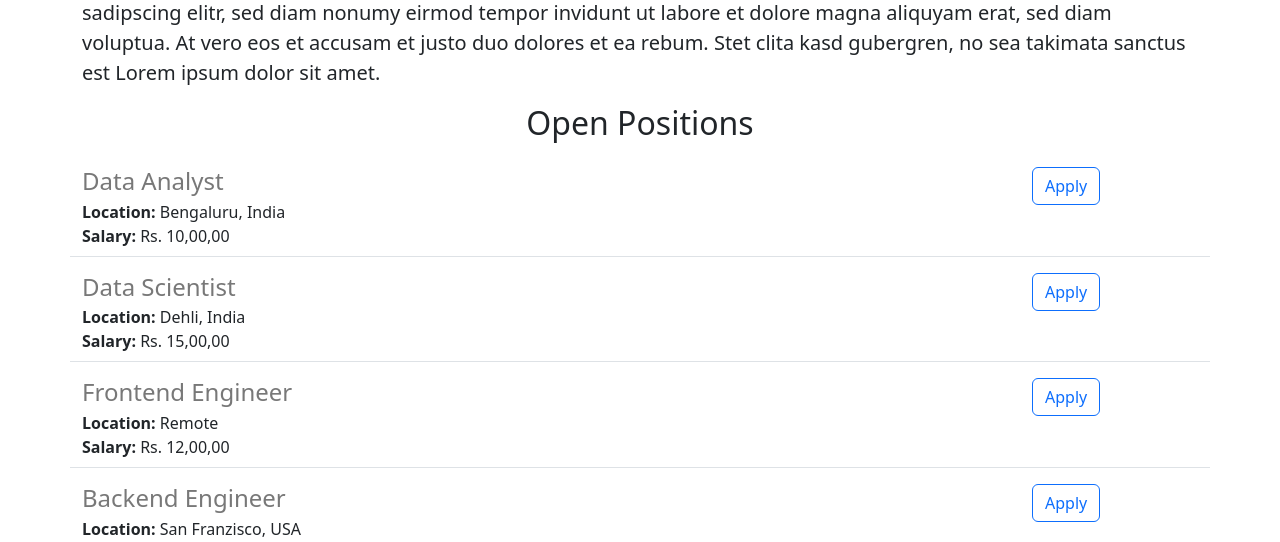
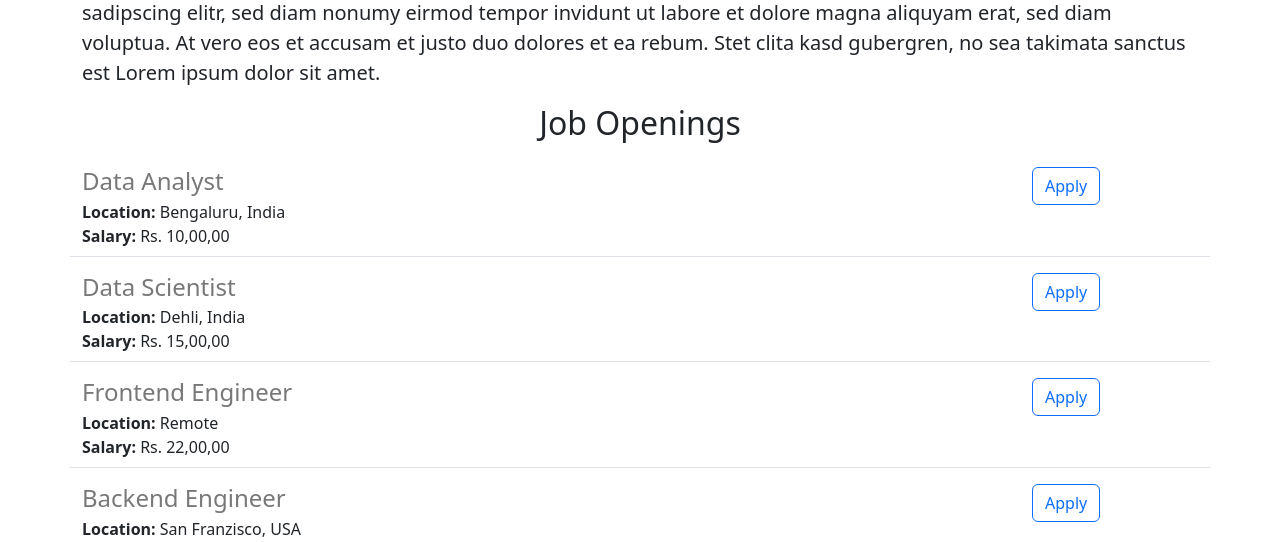
Before and after one commit to HerrWinnefeld/jovian-careers-websideV2, a Flask app: page / in a window 1280 px wide. Shown: the part 554-1096 px from the top of the page. Run offline with Flask 2, Linux system fonts and the light colour scheme.

Commit message:
Reload Items

```diff
--- a/app.py
+++ b/app.py
@@ -21,7 +21,7 @@ JOBS = [
   'id': 3,
     'title': 'Frontend Engineer',
     'location': 'Remote',
-    'salary': 'Rs. 12,00,00'
+    'salary': 'Rs. 22,00,00'
   },
   {
   'id': 4,
--- a/templates/home.html
+++ b/templates/home.html
@@ -20,7 +20,7 @@
     <p class="lead">
       Lorem ipsum dolor sit amet, consetetur sadipscing elitr, sed diam nonumy eirmod tempor invidunt ut labore et dolore magna aliquyam erat, sed diam voluptua. At vero eos et accusam et justo duo dolores et ea rebum. Stet clita kasd gubergren, no sea takimata sanctus est Lorem ipsum dolor sit amet. Lorem ipsum dolor sit amet, consetetur sadipscing elitr, sed diam nonumy eirmod tempor invidunt ut labore et dolore magna aliquyam erat, sed diam voluptua. At vero eos et accusam et justo duo dolores et ea rebum. Stet clita kasd gubergren, no sea takimata sanctus est Lorem ipsum dolor sit amet.
     </p>
-    <h2 class="text-center mt-2 mb-4">Open Positions</h2>
+    <h2 class="text-center mt-2 mb-4">Job Openings</h2>
 
     <p>
       {% for job in jobs%}
```
